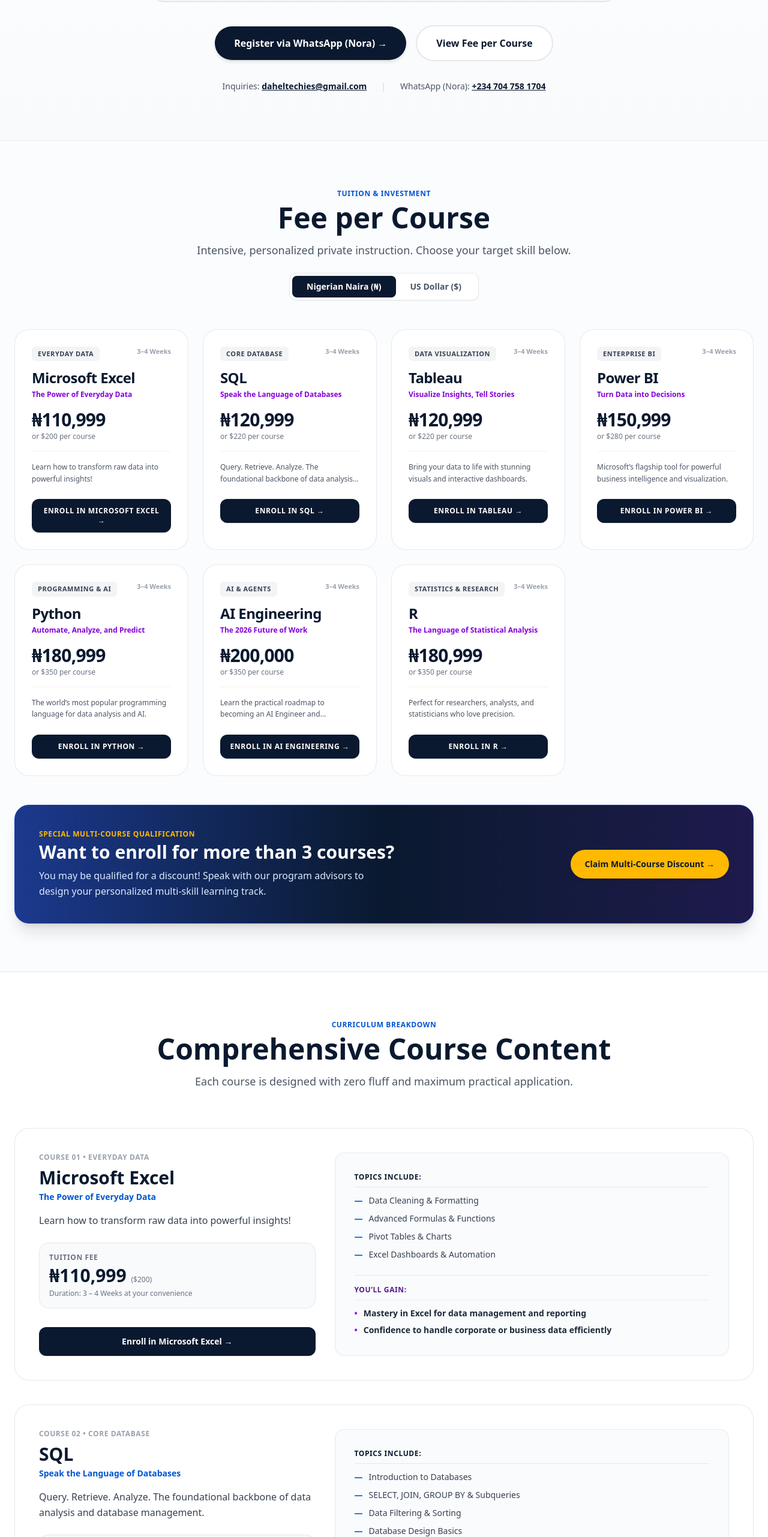
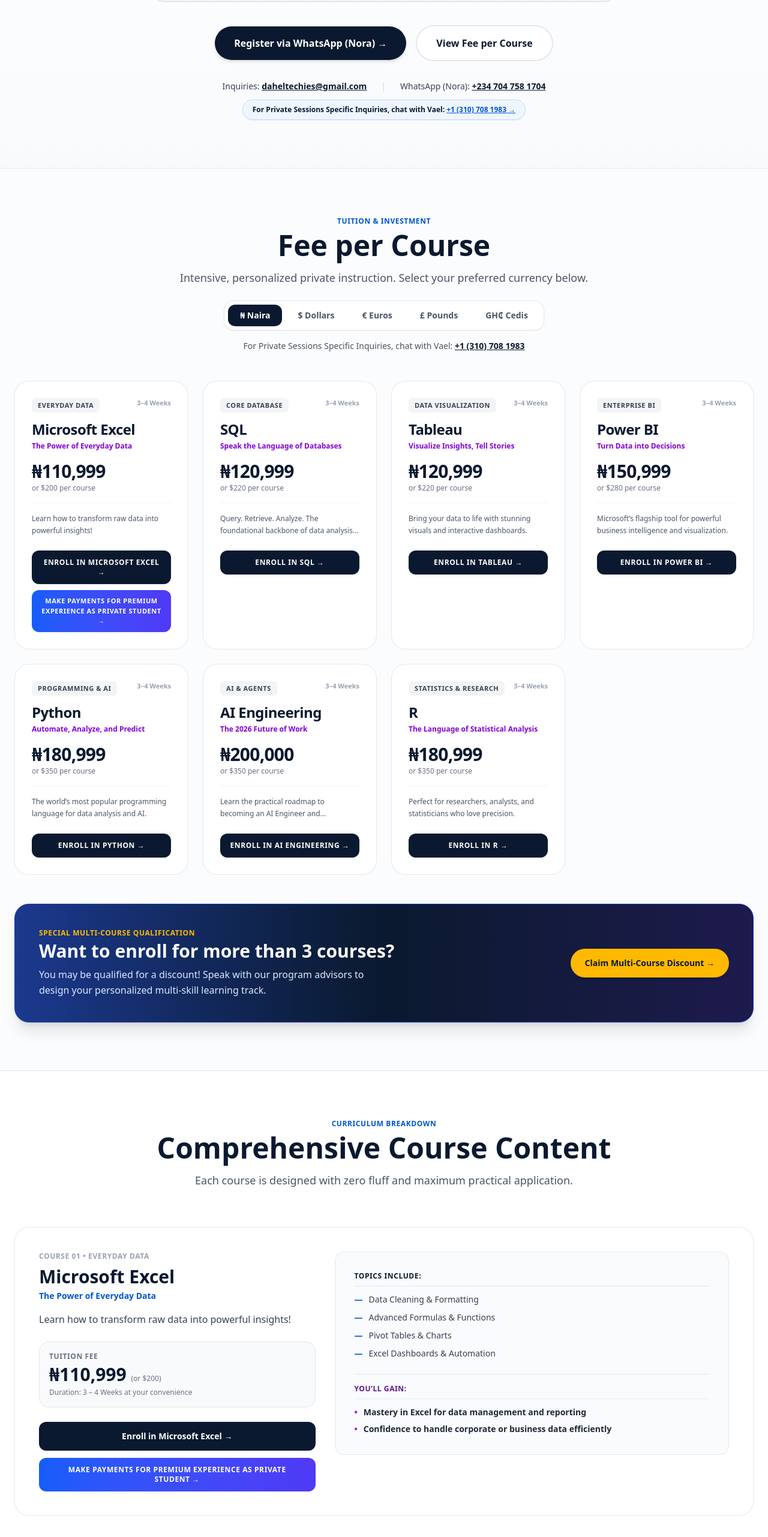
Before and after one commit to Dahel-Technologies/full_site, a Next.js app: page /privatesessions in a window 1280 px wide. Shown: the part 983-3546 px from the top of the page at 60% size. Built offline with nearby package versions, Linux system fonts and the light colour scheme.

Commit message:
feat: add multi-currency options (EUR, GBP, GHS), Selfany private link, Vael inquiry contact, and polish groupclasses header

```diff
--- a/src/app/groupclasses/page.tsx
+++ b/src/app/groupclasses/page.tsx
@@ -85,17 +85,17 @@
     <div className="bg-white min-h-screen pb-24 w-full max-w-full overflow-hidden text-navy-900">
 
       {/* HERO SECTION */}
-      <section className="relative pt-12 sm:pt-16 md:pt-20 pb-16 md:pb-24 px-4 sm:px-6 bg-gradient-to-b from-slate-50 via-white to-purple-50/20 overflow-hidden">
+      <section className="relative pt-12 sm:pt-16 md:pt-20 pb-16 md:pb-24 px-4 sm:px-6 bg-gradient-to-b from-purple-50/40 via-white to-slate-50 border-b border-gray-200/70 overflow-hidden">
 
         {/* INTEGRATED NOTICE BANNER */}
         <div className="max-w-4xl mx-auto mb-10">
-          <div className="bg-white/95 border border-purple-200/80 rounded-2xl p-4 sm:p-5 shadow-sm backdrop-blur-md flex flex-col md:flex-row items-center justify-between gap-4">
+          <div className="bg-white/95 border border-purple-200/90 rounded-2xl p-4 sm:p-5 shadow-sm backdrop-blur-md flex flex-col md:flex-row items-center justify-between gap-4">
             <div className="text-left text-xs sm:text-sm text-gray-800 leading-relaxed font-medium">
-              <span className="inline-block bg-purple-600 text-white font-extrabold text-[11px] uppercase tracking-wider px-2.5 py-0.5 rounded-full mr-2 shadow-xs">
+              <span className="inline-block bg-purple-700 text-white font-extrabold text-[11px] uppercase tracking-wider px-2.5 py-0.5 rounded-full mr-2 shadow-xs">
                 1-ON-1 SESSIONS
               </span>
               <span>
-                Need private scheduling or personalized 1-on-1 mentorship tailored directly to your pace?
+                Need flexible private scheduling or 1-on-1 mentorship tailored directly to your personal pace?
               </span>
             </div>
             <Link
@@ -109,36 +109,36 @@
 
         <div className="max-w-5xl mx-auto text-center flex flex-col items-center">
 
-          <div className="inline-flex items-center gap-2 px-4 py-1.5 rounded-full bg-purple-50 border border-purple-200 text-purple-700 font-bold text-xs uppercase tracking-widest mb-6 shadow-sm">
+          <div className="inline-flex items-center gap-2 px-4 py-1.5 rounded-full bg-purple-50 border border-purple-200 text-purple-700 font-bold text-xs uppercase tracking-widest mb-6 shadow-xs">
             <Users size={14} className="text-purple-600" />
             Dahel Technologies Group Classes & Cohorts
           </div>
 
-          <h1 className="text-3xl sm:text-5xl md:text-6xl lg:text-7xl font-black tracking-tight text-navy-900 max-w-4xl leading-[1.1] mb-6">
-            Learn Together. Build Faster.{" "}
-            <span className="text-transparent bg-clip-text bg-gradient-to-r from-blue-700 via-purple-700 to-pink-600">
-              Grow with Peers.
-            </span>
+          <h1 className="text-3xl sm:text-5xl md:text-6xl font-black tracking-tight text-navy-900 max-w-4xl leading-[1.15] mb-6">
+            <span>Learn Together. Build Faster.</span>
+            <div className="mt-3 text-2xl sm:text-4xl md:text-5xl font-black text-transparent bg-clip-text bg-gradient-to-r from-blue-700 via-purple-700 to-pink-600">
+              Grow with Ambitious Peers
+            </div>
           </h1>
 
-          <p className="text-lg sm:text-xl md:text-2xl text-gray-700 max-w-3xl mb-8 leading-relaxed font-medium">
+          <p className="text-base sm:text-xl text-gray-700 max-w-3xl mb-8 leading-relaxed font-medium">
             Join a vibrant community of ambitious learners. Dahel Group Classes bring structured curriculum, live instructor coaching, peer accountability, and real-world team projects into an energizing cohort experience.
           </p>
 
           {/* Quick Perks */}
-          <div className="flex flex-wrap items-center justify-center gap-3 sm:gap-6 mb-10 text-xs sm:text-sm font-semibold text-gray-700 bg-white/90 backdrop-blur-md p-4 sm:p-5 rounded-2xl border border-gray-200 shadow-lg max-w-3xl">
+          <div className="flex flex-wrap items-center justify-center gap-3 sm:gap-6 mb-10 text-xs sm:text-sm font-semibold text-gray-700 bg-white/95 backdrop-blur-md px-6 py-4 rounded-2xl border border-gray-200 shadow-sm max-w-3xl">
             <div className="flex items-center gap-2">
-              <Calendar className="text-electric-blue" size={18} />
+              <Calendar className="text-electric-blue" size={16} />
               <span>Weekend & Evening Batches</span>
             </div>
             <span className="text-gray-300 hidden sm:inline">•</span>
             <div className="flex items-center gap-2">
-              <Users className="text-purple-600" size={18} />
+              <Users className="text-purple-600" size={16} />
               <span>Collaborative Community</span>
             </div>
             <span className="text-gray-300 hidden sm:inline">•</span>
             <div className="flex items-center gap-2">
-              <Award className="text-green-600" size={18} />
+              <Award className="text-green-600" size={16} />
               <span>Certificate of Completion</span>
             </div>
           </div>
@@ -165,13 +165,27 @@
             </Link>
           </div>
 
-          <div className="flex flex-wrap items-center justify-center gap-6 text-sm text-gray-500 font-medium">
-            <span className="flex items-center gap-1.5">
-              <Mail size={16} className="text-electric-blue" /> Inquiries: <a href="mailto:daheltechies@gmail.com" className="text-navy-900 font-bold hover:underline">daheltechies@gmail.com</a>
-            </span>
-            <span className="flex items-center gap-1.5">
-              <Phone size={16} className="text-green-600" /> WhatsApp: <a href="https://wa.me/2347047581704" target="_blank" rel="noopener noreferrer" className="text-navy-900 font-bold hover:underline">+234 704 758 1704</a>
-            </span>
+          <div className="flex flex-col items-center gap-3 text-xs sm:text-sm text-gray-600 font-medium">
+            <div className="flex flex-wrap items-center justify-center gap-6">
+              <span className="flex items-center gap-1.5">
+                <Mail size={16} className="text-electric-blue" /> Inquiries: <a href="mailto:daheltechies@gmail.com" className="text-navy-900 font-bold hover:underline">daheltechies@gmail.com</a>
+              </span>
+              <span className="flex items-center gap-1.5">
+                <Phone size={16} className="text-green-600" /> WhatsApp (Nora): <a href="https://wa.me/2347047581704" target="_blank" rel="noopener noreferrer" className="text-navy-900 font-bold hover:underline">+234 704 758 1704</a>
+              </span>
+            </div>
+
+            <div className="bg-purple-50/90 border border-purple-200 px-4 py-2 rounded-full text-xs text-navy-900 font-semibold shadow-2xs">
+              For Private Sessions Specific Inquiries, chat with Vael:{" "}
+              <a
+                href="https://wa.me/13107081983?text=Hello%20Vael!%20I%20have%20an%20inquiry%20regarding%20Dahel%20Private%20Sessions."
+                target="_blank"
+                rel="noopener noreferrer"
+                className="text-purple-700 font-extrabold underline hover:text-purple-900"
+              >
+                +1 (310) 708 1983 →
+              </a>
+            </div>
           </div>
 
         </div>
--- a/src/app/privatesessions/page.tsx
+++ b/src/app/privatesessions/page.tsx
@@ -49,7 +49,7 @@
 }
 
 export default function PrivateSessionsPage() {
-  const [currency, setCurrency] = useState<"NGN" | "USD">("NGN");
+  const [currency, setCurrency] = useState<"NGN" | "USD" | "EUR" | "GBP" | "GHS">("NGN");
   const [copiedBank, setCopiedBank] = useState(false);
 
   const copyToClipboard = (text: string) => {
@@ -65,6 +65,9 @@
       subtitle: "The Power of Everyday Data",
       priceNGN: "₦110,999",
       priceUSD: "$200",
+      priceEUR: "€185",
+      priceGBP: "£160",
+      priceGHS: "GH₵2,600",
       duration: "3 – 4 Weeks at your convenience",
       tagline: "Learn how to transform raw data into powerful insights!",
       topics: [
@@ -86,6 +89,9 @@
       subtitle: "Speak the Language of Databases",
       priceNGN: "₦120,999",
       priceUSD: "$220",
+      priceEUR: "€200",
+      priceGBP: "£175",
+      priceGHS: "GH₵2,850",
       duration: "3 – 4 Weeks at your convenience",
       tagline: "Query. Retrieve. Analyze. The foundational backbone of data analysis and database management.",
       topics: [
@@ -107,6 +113,9 @@
       subtitle: "Visualize Insights, Tell Stories",
       priceNGN: "₦120,999",
       priceUSD: "$220",
+      priceEUR: "€200",
+      priceGBP: "£175",
+      priceGHS: "GH₵2,850",
       duration: "3 – 4 Weeks at your convenience",
       tagline: "Bring your data to life with stunning visuals and interactive dashboards.",
       topics: [
@@ -128,6 +137,9 @@
       subtitle: "Turn Data into Decisions",
       priceNGN: "₦150,999",
       priceUSD: "$280",
+      priceEUR: "€260",
+      priceGBP: "£220",
+      priceGHS: "GH₵3,550",
       duration: "3 – 4 Weeks at your convenience",
       tagline: "Microsoft’s flagship tool for powerful business intelligence and visualization.",
       topics: [
@@ -149,6 +161,9 @@
       subtitle: "Automate, Analyze, and Predict",
       priceNGN: "₦180,999",
       priceUSD: "$350",
+      priceEUR: "€320",
+      priceGBP: "£275",
+      priceGHS: "GH₵4,450",
       duration: "3 – 4 Weeks at your convenience",
       tagline: "The world’s most popular programming language for data analysis and AI.",
       topics: [
@@ -170,6 +185,9 @@
       subtitle: "The 2026 Future of Work",
       priceNGN: "₦200,000",
       priceUSD: "$350",
+      priceEUR: "€320",
+      priceGBP: "£275",
+      priceGHS: "GH₵4,450",
       duration: "3 – 4 Weeks at your convenience",
       tagline: "Learn the practical roadmap to becoming an AI Engineer and understand modern autonomous tools, agents, and automations.",
       topics: [
@@ -193,6 +211,9 @@
       subtitle: "The Language of Statistical Analysis",
       priceNGN: "₦180,999",
       priceUSD: "$350",
+      priceEUR: "€320",
+      priceGBP: "£275",
+      priceGHS: "GH₵4,450",
       duration: "3 – 4 Weeks at your convenience",
       tagline: "Perfect for researchers, analysts, and statisticians who love precision.",
       topics: [
@@ -209,6 +230,23 @@
       tag: "Statistics & Research"
     }
   ];
+
+  const getCoursePrice = (course: typeof courses[0]) => {
+    switch (currency) {
+      case "USD": return course.priceUSD;
+      case "EUR": return course.priceEUR;
+      case "GBP": return course.priceGBP;
+      case "GHS": return course.priceGHS;
+      default: return course.priceNGN;
+    }
+  };
+
+  const getCourseComparison = (course: typeof courses[0]) => {
+    if (currency === "NGN") {
+      return `or ${course.priceUSD}`;
+    }
+    return `or ${course.priceNGN}`;
+  };
 
   return (
     <div className="bg-slate-50/50 min-h-screen pb-24 w-full max-w-full overflow-hidden text-navy-900 font-sans">
@@ -304,17 +342,32 @@
             </a>
           </div>
 
-          {/* CONTACT INFO (NO ICONS) */}
-          <div className="flex flex-wrap items-center justify-center gap-6 text-xs sm:text-sm text-gray-600 font-medium">
+          {/* CONTACT INFO WITH VAEL CHAT OPTION (NO ICONS) */}
+          <div className="flex flex-col items-center gap-3 text-xs sm:text-sm text-gray-700 font-medium">
+            <div className="flex flex-wrap items-center justify-center gap-4 sm:gap-6">
               <span>Inquiries: <a href="mailto:daheltechies@gmail.com" className="text-navy-900 font-bold underline">daheltechies@gmail.com</a></span>
-            <span className="text-gray-300">|</span>
+              <span className="text-gray-300 hidden sm:inline">|</span>
               <span>WhatsApp (Nora): <a href="https://wa.me/2347047581704" target="_blank" rel="noopener noreferrer" className="text-navy-900 font-bold underline">+234 704 758 1704</a></span>
+            </div>
+
+            {/* Direct Vael Contact Badge */}
+            <div className="bg-blue-50/90 border border-blue-200 px-4 py-2 rounded-full text-xs text-navy-900 font-semibold shadow-2xs">
+              For Private Sessions Specific Inquiries, chat with Vael:{" "}
+              <a
+                href="https://wa.me/13107081983?text=Hello%20Vael!%20I%20have%20an%20inquiry%20regarding%20Dahel%20Private%20Sessions."
+                target="_blank"
+                rel="noopener noreferrer"
+                className="text-electric-blue font-extrabold underline hover:text-blue-800"
+              >
+                +1 (310) 708 1983 →
+              </a>
+            </div>
           </div>
 
         </div>
       </section>
 
-      {/* 2. FEE PER COURSE (ANIMATED CARDS RAIL) */}
+      {/* 2. FEE PER COURSE (ANIMATED CARDS RAIL WITH MULTI-CURRENCY) */}
       <section id="fee-per-course" className="py-20 px-4 sm:px-6 max-w-7xl mx-auto">
 
         <div className="text-center max-w-3xl mx-auto mb-12">
@@ -323,31 +376,42 @@
             Fee per Course
           </h2>
           <p className="text-base sm:text-lg text-gray-600">
-            Intensive, personalized private instruction. Choose your target skill below.
+            Intensive, personalized private instruction. Select your preferred currency below.
           </p>
 
-          {/* Currency Toggle */}
-          <div className="mt-6 inline-flex p-1 bg-white rounded-xl shadow-xs border border-gray-200">
+          {/* Currency Toggle (Naira, Dollars, Euros, Pounds, Cedis) */}
+          <div className="mt-6 inline-flex flex-wrap justify-center gap-1.5 p-1.5 bg-white rounded-2xl shadow-xs border border-gray-200">
+            {[
+              { code: "NGN", label: "₦ Naira" },
+              { code: "USD", label: "$ Dollars" },
+              { code: "EUR", label: "€ Euros" },
+              { code: "GBP", label: "£ Pounds" },
+              { code: "GHS", label: "GH₵ Cedis" },
+            ].map((cur) => (
               <button
-              onClick={() => setCurrency("NGN")}
-              className={`px-6 py-2 rounded-lg text-xs sm:text-sm font-bold transition-all ${
-                currency === "NGN"
+                key={cur.code}
+                onClick={() => setCurrency(cur.code as "NGN" | "USD" | "EUR" | "GBP" | "GHS")}
+                className={`px-4 sm:px-5 py-2 rounded-xl text-xs sm:text-sm font-bold transition-all ${
+                  currency === cur.code
                     ? "bg-navy-900 text-white shadow-xs"
-                  : "text-gray-600 hover:text-navy-900"
+                    : "text-gray-600 hover:text-navy-900 hover:bg-gray-50"
                 }`}
               >
-              Nigerian Naira (₦)
+                {cur.label}
               </button>
-            <button
-              onClick={() => setCurrency("USD")}
-              className={`px-6 py-2 rounded-lg text-xs sm:text-sm font-bold transition-all ${
-                currency === "USD"
-                  ? "bg-navy-900 text-white shadow-xs"
-                  : "text-gray-600 hover:text-navy-900"
-              }`}
+            ))}
+          </div>
+
+          <div className="mt-4 text-xs sm:text-sm text-gray-600">
+            For Private Sessions Specific Inquiries, chat with Vael:{" "}
+            <a
+              href="https://wa.me/13107081983?text=Hello%20Vael!%20I%20have%20an%20inquiry%20regarding%20Dahel%20Private%20Sessions."
+              target="_blank"
+              rel="noopener noreferrer"
+              className="text-navy-900 font-extrabold underline hover:text-electric-blue"
             >
-              US Dollar ($)
-            </button>
+              +1 (310) 708 1983
+            </a>
           </div>
         </div>
 
@@ -378,10 +442,10 @@
 
                 <div className="mb-4 pb-4 border-b border-gray-100">
                   <div className="text-3xl font-black text-navy-900 tracking-tight">
-                    {currency === "NGN" ? course.priceNGN : course.priceUSD}
+                    {getCoursePrice(course)}
                   </div>
                   <div className="text-xs text-gray-500 mt-0.5">
-                    {currency === "NGN" ? `or ${course.priceUSD}` : `or ${course.priceNGN}`} per course
+                    {getCourseComparison(course)} per course
                   </div>
                 </div>
 
@@ -399,6 +463,18 @@
                 >
                   Enroll in {course.title} →
                 </a>
+
+                {/* SELFANY PREMIUM PAYMENT LINK FOR PRIVATE SESSIONS SPECIFICALLY UNDER EXCEL */}
+                {course.id === "excel" && (
+                  <a
+                    href="https://selfany.com/daheltechprivatesessions"
+                    target="_blank"
+                    rel="noopener noreferrer"
+                    className="mt-2.5 w-full inline-flex items-center justify-center bg-gradient-to-r from-blue-600 to-indigo-600 hover:from-blue-700 hover:to-indigo-700 text-white font-extrabold py-2.5 px-3 rounded-xl text-[11px] uppercase tracking-wider transition-all hover:scale-[1.02] text-center shadow-xs"
+                  >
+                    Make Payments for Premium Experience as Private Student →
+                  </a>
+                )}
               </div>
             </AnimatedCourseCard>
           ))}
@@ -475,9 +551,9 @@
                           Tuition Fee
                         </div>
                         <div className="text-2xl sm:text-3xl font-black text-navy-900">
-                          {currency === "NGN" ? course.priceNGN : course.priceUSD}{" "}
+                          {getCoursePrice(course)}{" "}
                           <span className="text-xs text-gray-500 font-normal">
-                            ({currency === "NGN" ? course.priceUSD : course.priceNGN})
+                            ({getCourseComparison(course)})
                           </span>
                         </div>
                         <div className="text-xs text-gray-500 mt-1 font-medium">
@@ -486,14 +562,27 @@
                       </div>
                     </div>
 
+                    <div className="space-y-3">
                       <a
                         href={`https://wa.me/2347047581704?text=Hello%20Dahel%20Technologies!%20I%20would%20like%20to%20enroll%20in%20the%20${encodeURIComponent(course.title)}%20Private%20Session.`}
                         target="_blank"
                         rel="noopener noreferrer"
-                      className="inline-flex items-center justify-center bg-navy-900 hover:bg-electric-blue text-white font-bold py-3.5 px-6 rounded-xl text-sm transition-colors shadow-xs text-center"
+                        className="inline-flex items-center justify-center bg-navy-900 hover:bg-electric-blue text-white font-bold py-3.5 px-6 rounded-xl text-sm transition-colors shadow-xs text-center w-full"
                       >
                         Enroll in {course.title} →
                       </a>
+
+                      {course.id === "excel" && (
+                        <a
+                          href="https://selfany.com/daheltechprivatesessions"
+                          target="_blank"
+                          rel="noopener noreferrer"
+                          className="w-full inline-flex items-center justify-center bg-gradient-to-r from-blue-600 to-indigo-600 hover:from-blue-700 hover:to-indigo-700 text-white font-black py-3 px-5 rounded-xl text-xs uppercase tracking-wider transition-all hover:scale-[1.02] shadow-xs text-center"
+                        >
+                          Make Payments for Premium Experience as Private Student →
+                        </a>
+                      )}
+                    </div>
                   </div>
 
                   {/* Right Column: Topics & What You Gain (NO ICONS) */}
@@ -621,8 +710,12 @@
                 View Group Sessions →
               </Link>
             </div>
-            <div className="mt-6 text-xs text-blue-200">
-              Email: daheltechies@gmail.com | WhatsApp: +234 704 758 1704
+            <div className="mt-6 flex flex-wrap items-center justify-center gap-4 text-xs text-blue-200 font-medium">
+              <span>Email: daheltechies@gmail.com</span>
+              <span>|</span>
+              <span>WhatsApp: +234 704 758 1704</span>
+              <span>|</span>
+              <span>Inquiries (Vael): +1 (310) 708 1983</span>
             </div>
           </div>
 
@@ -703,11 +796,21 @@
                   </a>
 
                   <a
-                    href="mailto:financedahelgroup@gmail.com?subject=Proof%20of%20Payment%20-%20Private%20Session"
+                    href="https://wa.me/13107081983?text=Hello%20Vael!%20I%20have%20an%20inquiry%20regarding%20Dahel%20Private%20Sessions."
+                    target="_blank"
+                    rel="noopener noreferrer"
                     className="block p-3.5 rounded-xl border border-blue-200 bg-blue-50/60 hover:bg-blue-50 text-blue-900 transition-colors"
                   >
-                    <div className="text-[11px] font-bold uppercase text-blue-800">Send to Finance Email:</div>
-                    <div className="text-sm font-black text-blue-950">financedahelgroup@gmail.com →</div>
+                    <div className="text-[11px] font-bold uppercase text-blue-800">Private Sessions Specific Inquiries (Vael):</div>
+                    <div className="text-sm font-black text-blue-950">+1 (310) 708 1983 →</div>
+                  </a>
+
+                  <a
+                    href="mailto:financedahelgroup@gmail.com?subject=Proof%20of%20Payment%20-%20Private%20Session"
+                    className="block p-3.5 rounded-xl border border-gray-200 bg-gray-50/60 hover:bg-gray-100 text-gray-900 transition-colors"
+                  >
+                    <div className="text-[11px] font-bold uppercase text-gray-600">Send to Finance Email:</div>
+                    <div className="text-sm font-black text-gray-900">financedahelgroup@gmail.com →</div>
                   </a>
                 </div>
 
@@ -740,11 +843,21 @@
             >
               Register on WhatsApp: +234 704 758 1704 →
             </a>
+            <a
+              href="https://wa.me/13107081983?text=Hello%20Vael!%20I%20have%20an%20inquiry%20regarding%20Dahel%20Private%20Sessions."
+              target="_blank"
+              rel="noopener noreferrer"
+              className="w-full sm:w-auto inline-flex items-center justify-center bg-navy-900 hover:bg-navy-800 text-white font-bold py-4 px-8 rounded-full text-base transition-colors"
+            >
+              Chat with Vael: +1 (310) 708 1983 →
+            </a>
+          </div>
+          <div className="mt-4">
             <Link
               href="/groupclasses"
-              className="w-full sm:w-auto inline-flex items-center justify-center bg-gray-100 hover:bg-gray-200 text-navy-900 font-bold py-4 px-8 rounded-full text-base transition-colors"
+              className="text-xs text-gray-500 hover:text-navy-900 font-semibold underline"
             >
-              Switch to Group Sessions →
+              Prefer collaborative cohorts? Switch to Group Sessions →
             </Link>
           </div>
         </div>
```
Lines whose indentation alone changed are shown as unchanged.
